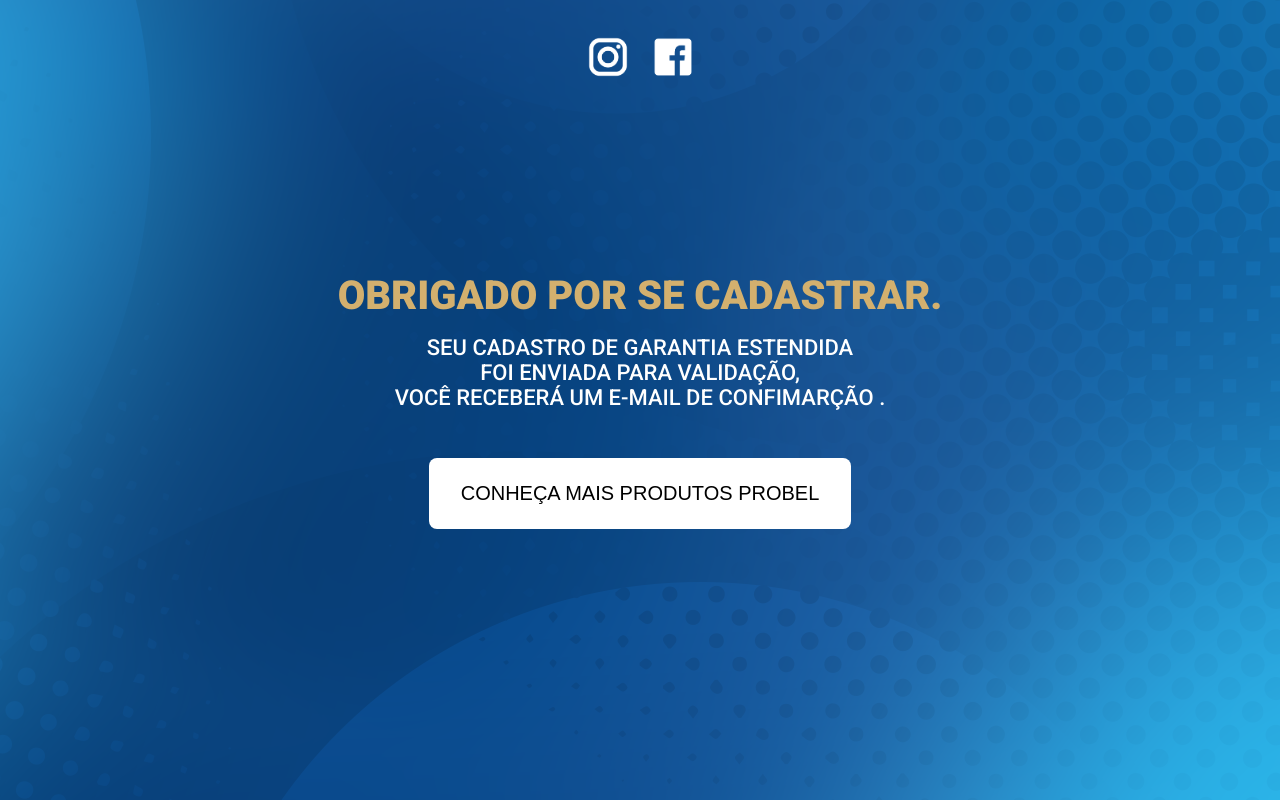
After one commit to matxxs/garantia-probel, a PHP site: page /src/probel-agradece/cadastro-finalizado.html in a window 1280 px wide. The commit adds this page. Run offline with PHP 8.4, Linux system fonts and the light colour scheme.

Commit message:
alteracaoes

```diff
--- /dev/null
+++ b/src/probel-agradece/cadastro-finalizado.html
@@ -0,0 +1,154 @@
+<!DOCTYPE html>
+<html lang="pt-br">
+
+<head>
+    <meta charset="UTF-8">
+    <meta http-equiv="X-UA-Compatible" content="IE=edge">
+    <meta name="viewport" content="width=device-width, initial-scale=1.0">
+    <title> Probel Agradece </title>
+
+    <link rel="shortcut icon" href="../imagem/Logotipo-Probel_01-PRINCIPA.png">
+
+    <style>
+       @import url('https://fonts.googleapis.com/css2?family=Open+Sans:wght@700&family=Roboto:wght@500;900&display=swap');
+
+        * {
+            margin: 0;
+            padding: 0;
+            box-sizing: border-box;
+        }
+
+        ul {
+            list-style: none;
+        }
+
+        body {
+            font-family: 'Roboto', sans-serif;
+            max-width: 1920px;
+        }
+
+        div.img-group {
+            height: 100vh;
+            width: 100vw;
+            background-image: url('../imagem/BG.png');
+            z-index: -1;
+        }
+
+        div#bg {
+            background-position: center right;
+        }
+
+        .informacao {
+            height: 100vh;
+            display: flex;
+            flex-direction: column;
+            justify-content: center;
+            align-items: center;
+            text-align: center;
+        }
+
+        .texto.a {
+            font-weight: 900;
+            color: #d3b06e;
+            font-size: 40px;
+        }
+
+        .texto.b {
+            width: 500px;
+            color: #ffffffff;
+            font-size: 22px;
+            margin-top: 1rem;
+        }
+
+        .menu {
+            width: 100%;
+            position: fixed;
+            display: flex;
+            top: 0;
+            right: 0;
+            justify-content: center;
+            align-items: center;
+            margin: 2rem 0 0 0;
+
+        }
+
+        .menu ul {
+            display: flex;
+            gap: 15px;
+            filter:invert(1);
+        }
+
+        .menu .icone {
+            width: 50px;
+            transition: 0.2 ease-in-out;
+
+        }
+
+        .menu .icone:hover {
+
+            transform: scale(1.2);
+        }
+
+        .button-group {
+            padding: 3rem 0 0 0;
+        }
+
+        .button-group #button{
+            font-size: 20px;
+            border:none ;
+            background-color:  #ffff ;
+            padding: 1.5rem 2rem;
+            border-radius: 8px;
+            cursor: pointer;
+            color: black;
+            transition: ease 1s;
+
+        }
+
+        #button:hover{
+            background-color: #d3b06e;
+            color: #fff;
+
+        }
+
+    </style>
+
+</head>
+
+<body>
+    <main>
+        <div class="img-group" id="bg">
+            <div class="informacao">
+                <p class="texto a"> OBRIGADO POR SE CADASTRAR. </p>
+
+                <p class="texto b"> SEU CADASTRO DE GARANTIA ESTENDIDA
+                    </br> FOI ENVIADA PARA VALIDAÇÃO,
+                    </br> VOCÊ RECEBERÁ UM E-MAIL DE CONFIMARÇÃO .</p>
+
+                <div  class="button-group">
+                    <a href="https://www.probel.com.br/">
+                    <button id="button" > CONHEÇA MAIS PRODUTOS PROBEL </button>
+                    </a>
+                </div>
+
+            </div>
+            <aside class="menu">
+                <ul>
+                    <li>
+                        <a href="https://www.instagram.com/probeloficial/" target="_blank">
+                            <img src="../imagem/icons8-instagram-500.png" alt="Icone instagram" class="icone">
+                        </a>
+                    </li>
+                    <li>
+                        <a href="https://www.facebook.com/probeloficial/?locale=pt_BR" target="_blank">
+                            <img src="../imagem/icons8-facebook-500.png" alt="Icone fecebook" class="icone">
+                        </a>
+
+                    </li>
+                </ul>
+            </aside>
+        </div>
+    </main>
+</body>
+
+</html>
```
Also changed, not shown: index.html (+49 -30 lines), src/css/responsivo.css (+47 -65 lines), src/js/mascara.js (added, +123 -0 lines), src/js/validacao.js (added, +126 -0 lines), src/css/bulma.css, src/imagem/BG.png (added), src/imagem/MARCAS.png (added), src/imagem/Wiframe.jpg (added), src/imagem/iconmonstr-facebook-6.svg (added), src/imagem/icons8-facebook-500.png (added), src/imagem/icons8-instagram-500.png (added), src/imagem/persona.png (added).
